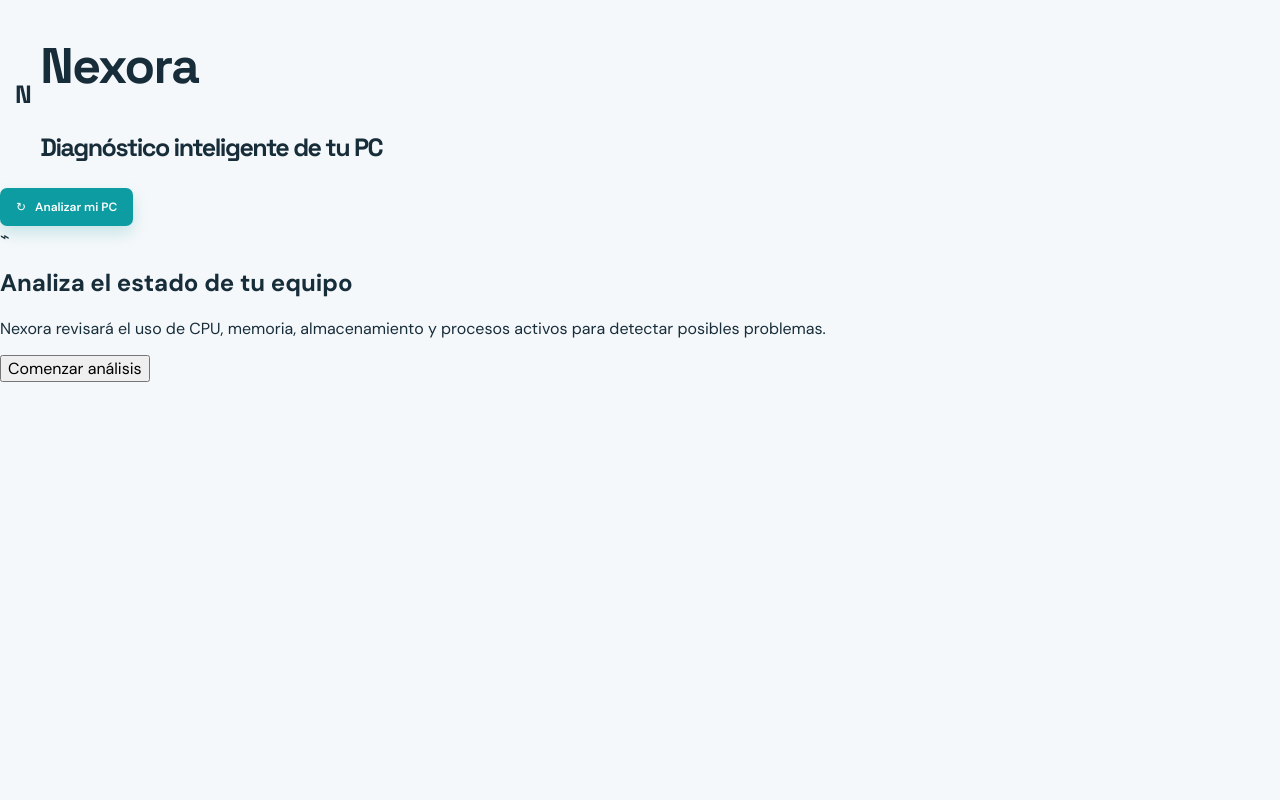
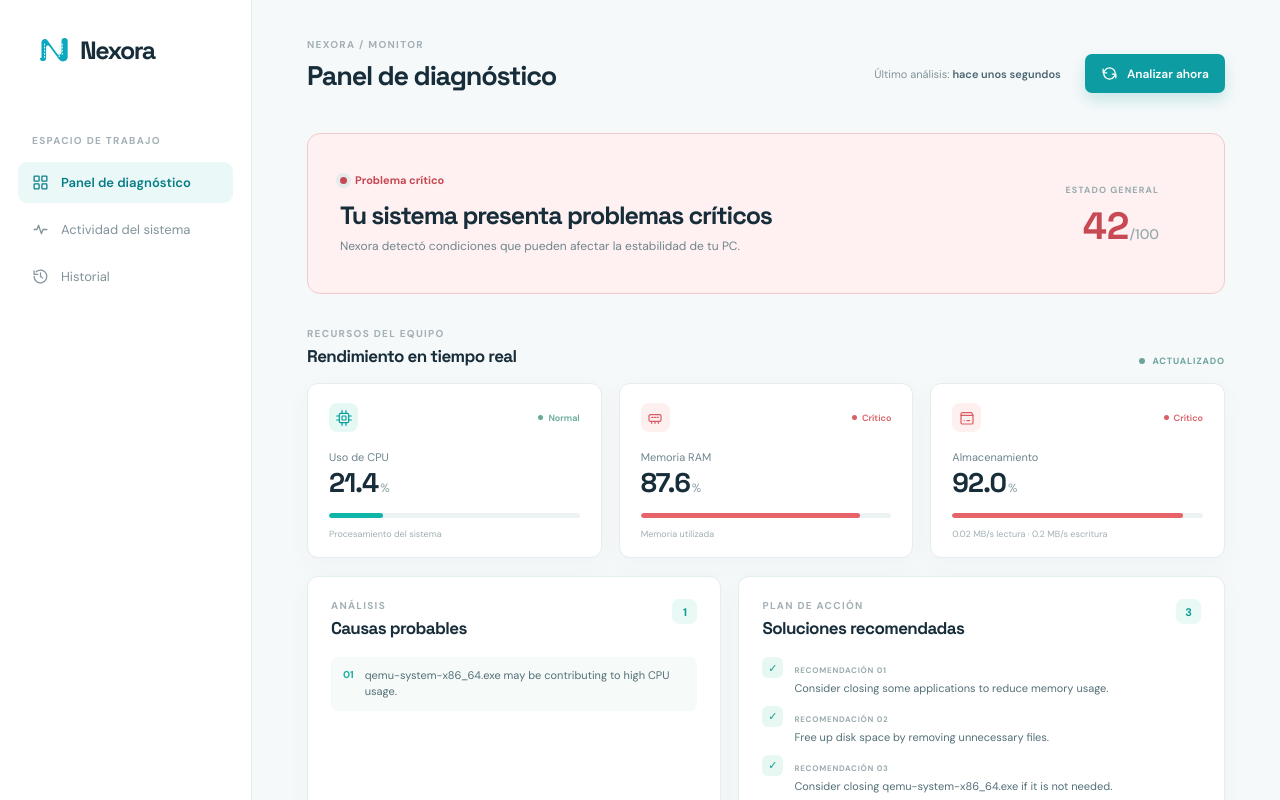
Before and after one commit to Kam24w/Nexora, a React (Vite) app in the folder frontend/: page / in a window 1280 px wide. Shown: the top 800 px of the page. Built offline with nearby package versions, Linux system fonts and the light colour scheme.

Commit message:
feat(frontend): build desktop diagnosis dashboard

```diff
--- a/frontend/src/App.tsx
+++ b/frontend/src/App.tsx
@@ -1,5 +1,12 @@
-import { useState } from 'react'
+import { useEffect, useMemo, useState } from 'react'
 import './App.css'
+
+interface Process {
+  pid: number
+  name: string
+  cpu: number
+  memory: number
+}
 
 interface Diagnosis {
   cpu: number
@@ -11,322 +18,174 @@ interface Diagnosis {
   issues: string[]
   recommendations: string[]
   causes: string[]
-  processes: {
-    pid: number
-    name: string
-    cpu: number
-    memory: number
-  }[]
+  processes: Process[]
 }
-
-const level = (value: number) =>
-  value >= 85 ? 'crit' : value >= 65 ? 'warn' : 'ok'
 
 const STATUS = {
   NORMAL: {
     key: 'ok',
     label: 'Sistema estable',
     title: 'Tu sistema funciona correctamente',
+    description: 'No se detectaron anomalías importantes en los recursos de tu PC.',
   },
   WARNING: {
     key: 'warn',
     label: 'Atención',
     title: 'Tu sistema necesita atención',
+    description: 'Hay algunos indicadores que conviene revisar para mantener el rendimiento.',
   },
   CRITICAL: {
     key: 'crit',
     label: 'Problema crítico',
     title: 'Tu sistema presenta problemas críticos',
+    description: 'Nexora detectó condiciones que pueden afectar la estabilidad de tu PC.',
   },
 } as const
 
-function Meter({
-  name,
-  value,
-  detail,
-}: {
-  name: string
-  value: number
-  detail?: string
-}) {
+const getLevel = (value: number) =>
+  value >= 85 ? 'crit' : value >= 65 ? 'warn' : 'ok'
+
+function LogoMark() {
   return (
-    <div className="meter" data-level={level(value)}>
-      <div className="meter-top">
-        <span>{name}</span>
-        <strong>{value.toFixed(1)}%</strong>
+    <svg className="logo-mark" viewBox="0 0 48 48" aria-hidden="true">
+      <defs>
+        <linearGradient id="logo-gradient" x1="5" x2="43" y1="8" y2="39">
+          <stop stopColor="#0ca8bf" />
+          <stop offset=".52" stopColor="#16d3c4" />
+          <stop offset="1" stopColor="#08749c" />
+        </linearGradient>
+      </defs>
+      <path
+        fill="url(#logo-gradient)"
+        d="M11 35V14.6c0-4.1 5.3-5.8 7.7-2.5l12.6 17.4c1.7 2.4 5.7 1.2 5.7-1.8V13a4 4 0 1 1 8 0v20.4c0 5.9-7.6 8.3-11.1 3.6L21.3 19.7c-1.3-1.8-4.3-.9-4.3 1.3V35a4 4 0 1 1-8 0Z"
+      />
+      <path
+        fill="none"
+        stroke="#d7fbf5"
+        strokeLinecap="round"
+        strokeWidth="1.5"
+        d="M15 17v17m3-12v11m16-13v13m4-16v14"
+        strokeDasharray="1 3"
+      />
+    </svg>
+  )
+}
+
+function Icon({ name }: { name: 'dashboard' | 'activity' | 'history' | 'settings' | 'help' | 'refresh' | 'cpu' | 'memory' | 'disk' | 'arrow' }) {
+  const paths = {
+    dashboard: <><rect x="3" y="3" width="7" height="7" rx="1" /><rect x="14" y="3" width="7" height="7" rx="1" /><rect x="3" y="14" width="7" height="7" rx="1" /><rect x="14" y="14" width="7" height="7" rx="1" /></>,
+    activity: <><path d="M3 12h4l2.2-6 4.1 12 2.2-6H21" /></>,
+    history: <><path d="M3 12a9 9 0 1 0 3-6.7" /><path d="M3 4v5h5M12 7v5l3 2" /></>,
+    settings: <><path d="M12 15.2a3.2 3.2 0 1 0 0-6.4 3.2 3.2 0 0 0 0 6.4Z" /><path d="m19.4 15 .1.1a1.8 1.8 0 0 1-2.5 2.5l-.1-.1a1.8 1.8 0 0 0-3 .9v.2a1.8 1.8 0 0 1-3.6 0v-.2a1.8 1.8 0 0 0-3-.9l-.1.1a1.8 1.8 0 0 1-2.5-2.5l.1-.1a1.8 1.8 0 0 0-.9-3h-.2a1.8 1.8 0 0 1 0-3.6h.2a1.8 1.8 0 0 0 .9-3l-.1-.1a1.8 1.8 0 0 1 2.5-2.5l.1.1a1.8 1.8 0 0 0 3-.9v-.2a1.8 1.8 0 0 1 3.6 0v.2a1.8 1.8 0 0 0 3 .9l.1-.1a1.8 1.8 0 0 1 2.5 2.5l-.1.1a1.8 1.8 0 0 0 .9 3h.2a1.8 1.8 0 0 1 0 3.6h-.2a1.8 1.8 0 0 0-.9 3Z" /></>,
+    help: <><circle cx="12" cy="12" r="9" /><path d="M9.7 9a2.4 2.4 0 1 1 3.9 1.9c-1 .8-1.6 1.2-1.6 2.6M12 17h.01" /></>,
+    refresh: <><path d="M20 11a8 8 0 0 0-14.7-3L3 11m0 0V6m0 5h5M4 13a8 8 0 0 0 14.7 3L21 13m0 0v5m0-5h-5" /></>,
+    cpu: <><rect x="5" y="5" width="14" height="14" rx="2" /><rect x="9" y="9" width="6" height="6" rx="1" /><path d="M9 1v4m6-4v4m0 14v4m-6-4v4M1 9h4m-4 6h4m14-6h4m-4 6h4" /></>,
+    memory: <><rect x="3" y="7" width="18" height="10" rx="2" /><path d="M7 11h2m2 0h2m2 0h2M7 17v3m5-3v3m5-3v3" /></>,
+    disk: <><path d="M5 4h14l2 4v11a2 2 0 0 1-2 2H5a2 2 0 0 1-2-2V6a2 2 0 0 1 2-2Z" /><path d="M3 8h18M8 16h.01M12 16h4" /></>,
+    arrow: <><path d="M5 12h14M13 6l6 6-6 6" /></>,
+  }
+
+  return <svg className="icon" viewBox="0 0 24 24" fill="none" stroke="currentColor" strokeWidth="1.8" strokeLinecap="round" strokeLinejoin="round">{paths[name]}</svg>
+}
+
+function MetricCard({ label, value, icon, detail }: { label: string; value: number; icon: 'cpu' | 'memory' | 'disk'; detail: string }) {
+  const status = getLevel(value)
+  return (
+    <article className="metric-card" data-level={status}>
+      <div className="metric-card-top">
+        <span className="metric-icon"><Icon name={icon} /></span>
+        <span className="metric-status"><span />{status === 'ok' ? 'Normal' : status === 'warn' ? 'Atención' : 'Crítico'}</span>
       </div>
-
-      <div
-        className="meter-track"
-        role="progressbar"
-        aria-label={name}
-        aria-valuenow={value}
-        aria-valuemin={0}
-        aria-valuemax={100}
-      >
-        <div
-          className="meter-fill"
-          style={{ width: `${Math.min(value, 100)}%` }}
-        />
-      </div>
-
-      {detail && <p className="meter-detail">{detail}</p>}
-    </div>
+      <p>{label}</p>
+      <div className="metric-value"><strong>{value.toFixed(1)}</strong><span>%</span></div>
+      <div className="metric-progress"><span style={{ width: `${Math.min(value, 100)}%` }} /></div>
+      <small>{detail}</small>
+    </article>
   )
 }
 
 function App() {
   const [diagnosis, setDiagnosis] = useState<Diagnosis | null>(null)
   const [isAnalyzing, setIsAnalyzing] = useState(false)
+  const [error, setError] = useState('')
+
+  useEffect(() => {
+    fetch('/diagnosis.json')
+      .then((response) => response.ok ? response.json() : null)
+      .then((data: Diagnosis | null) => data && setDiagnosis(data))
+      .catch(() => undefined)
+  }, [])
 
   const analyzePC = () => {
     if (isAnalyzing) return
-
     setIsAnalyzing(true)
-
-    fetch('http://127.0.0.1:5000/diagnose', {
-      method: 'POST',
-    })
+    setError('')
+    fetch('http://127.0.0.1:5000/diagnose', { method: 'POST' })
       .then((response) => {
-        if (!response.ok) {
-          throw new Error('No se pudo realizar el diagnóstico')
-        }
-
+        if (!response.ok) throw new Error('No se pudo realizar el diagnóstico')
         return response.json()
       })
-      .then((data: Diagnosis) => {
-        console.log('Diagnosis received:', data)
-        setDiagnosis(data)
-      })
-      .catch((error) => {
-        console.error('Diagnosis error:', error)
-      })
-      .finally(() => {
-        setIsAnalyzing(false)
-      })
+      .then((data: Diagnosis) => setDiagnosis(data))
+      .catch(() => setError('No pudimos conectar con el servicio de diagnóstico. Comprueba que el servidor esté activo.'))
+      .finally(() => setIsAnalyzing(false))
   }
 
-  const status =
-    STATUS[diagnosis?.status as keyof typeof STATUS] ?? STATUS.NORMAL
-
-  const topProcesses = [...(diagnosis?.processes ?? [])]
-    .sort((a, b) => b.cpu - a.cpu)
-    .slice(0, 5)
+  const status = STATUS[diagnosis?.status as keyof typeof STATUS] ?? STATUS.NORMAL
+  const topProcesses = useMemo(() => [...(diagnosis?.processes ?? [])].sort((a, b) => b.cpu - a.cpu).slice(0, 5), [diagnosis])
 
   return (
-    <main className="app">
-      <header className="header">
+    <main className="desktop-shell">
+      <aside className="sidebar">
         <div className="brand">
-          <span className="brand-mark" aria-hidden="true">
-            N
-          </span>
+          <LogoMark />
+          <span>Nexora</span>
+        </div>
+        <p className="workspace-label">ESPACIO DE TRABAJO</p>
+        <nav className="main-nav" aria-label="Navegación principal">
+          <button className="nav-item active"><Icon name="dashboard" />Panel de diagnóstico</button>
+          <button className="nav-item"><Icon name="activity" />Actividad del sistema</button>
+          <button className="nav-item"><Icon name="history" />Historial</button>
+        </nav>
+        <div className="sidebar-footer">
+          <button className="nav-item"><Icon name="settings" />Configuración</button>
+          <button className="nav-item"><Icon name="help" />Centro de ayuda</button>
+          <div className="user-card"><div className="avatar">CL</div><div><strong>Camilo López</strong><span>Administrador</span></div><span className="user-more">•••</span></div>
+        </div>
+      </aside>
 
-          <div>
-            <h1>Nexora</h1>
-            <p>Diagnóstico inteligente de tu PC</p>
-          </div>
-        </div>
+      <section className="content">
+        <header className="topbar">
+          <div><p className="eyebrow">NEXORA / MONITOR</p><h1>Panel de diagnóstico</h1></div>
+          <div className="topbar-actions"><span className="last-scan">Último análisis: <strong>hace unos segundos</strong></span><button className="analyze-button" onClick={analyzePC} disabled={isAnalyzing}><Icon name="refresh" />{isAnalyzing ? 'Analizando...' : 'Analizar ahora'}</button></div>
+        </header>
 
-        <button
-          className="analyze-button"
-          onClick={analyzePC}
-          disabled={isAnalyzing}
-        >
-          {isAnalyzing ? (
-            <>
-              <span className="spinner" />
-              Analizando...
-            </>
-          ) : (
-            <>
-              <span className="button-icon">↻</span>
-              Analizar mi PC
-            </>
-          )}
-        </button>
-      </header>
+        {error && <div className="error-banner">{error}</div>}
 
-      {!diagnosis ? (
-        <section className="empty">
-          <div className="empty-icon">⌁</div>
-
-          <h2>Analiza el estado de tu equipo</h2>
-
-          <p>
-            Nexora revisará el uso de CPU, memoria, almacenamiento y procesos
-            activos para detectar posibles problemas.
-          </p>
-
-          <button className="empty-button" onClick={analyzePC}>
-            Comenzar análisis
-          </button>
-        </section>
-      ) : (
-        <>
-          <section className="hero" data-level={status.key}>
-            <div className="hero-top">
-              <div>
-                <span className="section-label">ESTADO DEL SISTEMA</span>
-
-                <div className="status-row">
-                  <span className="status-dot" />
-                  <span className="pill">{status.label}</span>
-                </div>
-              </div>
-
-              <span className="hero-symbol">N</span>
+        {!diagnosis ? (
+          <section className="welcome-card">
+            <div className="welcome-art"><LogoMark /></div>
+            <div><p className="eyebrow">DIAGNÓSTICO INTELIGENTE</p><h2>Conoce el estado real de tu PC</h2><p>Analiza el rendimiento, encuentra posibles causas y recibe recomendaciones claras para mantener tu equipo funcionando al máximo.</p><button className="primary-button" onClick={analyzePC}>Iniciar diagnóstico <Icon name="arrow" /></button></div>
+          </section>
+        ) : (
+          <>
+            <section className="status-banner" data-level={status.key}>
+              <div className="status-copy"><div className="status-heading"><span className="status-pulse" /><span>{status.label}</span></div><h2>{status.title}</h2><p>{status.description}</p></div>
+              <div className="status-score"><span>ESTADO GENERAL</span><strong>{diagnosis.status === 'CRITICAL' ? '42' : diagnosis.status === 'WARNING' ? '68' : '94'}<small>/100</small></strong></div>
+            </section>
+            <div className="section-title"><div><p className="eyebrow">RECURSOS DEL EQUIPO</p><h2>Rendimiento en tiempo real</h2></div><span className="live-tag"><i /> ACTUALIZADO</span></div>
+            <section className="metrics-grid">
+              <MetricCard label="Uso de CPU" value={diagnosis.cpu} icon="cpu" detail="Procesamiento del sistema" />
+              <MetricCard label="Memoria RAM" value={diagnosis.ram} icon="memory" detail="Memoria utilizada" />
+              <MetricCard label="Almacenamiento" value={diagnosis.disk_space} icon="disk" detail={`${diagnosis.disk_read} MB/s lectura · ${diagnosis.disk_write} MB/s escritura`} />
+            </section>
+            <div className="analysis-grid">
+              <section className="surface-card"><div className="card-heading"><div><p className="eyebrow">ANÁLISIS</p><h2>Causas probables</h2></div><span className="count-badge">{diagnosis.causes.length}</span></div>{diagnosis.causes.length ? <ul className="cause-list">{diagnosis.causes.map((cause, index) => <li key={cause}><span>{String(index + 1).padStart(2, '0')}</span><p>{cause}</p></li>)}</ul> : <p className="muted-copy">No se encontraron causas relevantes.</p>}</section>
+              <section className="surface-card recommendations-card"><div className="card-heading"><div><p className="eyebrow">PLAN DE ACCIÓN</p><h2>Soluciones recomendadas</h2></div><span className="count-badge">{diagnosis.recommendations.length}</span></div>{diagnosis.recommendations.length ? <ul className="recommendation-list">{diagnosis.recommendations.map((recommendation, index) => <li key={recommendation}><span className="check-mark">✓</span><div><small>RECOMENDACIÓN {String(index + 1).padStart(2, '0')}</small><p>{recommendation}</p></div></li>)}</ul> : <p className="muted-copy">No hay recomendaciones adicionales.</p>}</section>
             </div>
-
-            <h2>{status.title}</h2>
-
-            {diagnosis.issues.length > 0 ? (
-              <div className="issue-list">
-                {diagnosis.issues.map((issue, index) => (
-                  <p key={index}>{issue}</p>
-                ))}
-              </div>
-            ) : (
-              <p>
-                No se detectaron problemas importantes en los recursos
-                analizados.
-              </p>
-            )}
-          </section>
-
-          <section className="metrics" aria-label="Uso de recursos">
-            <Meter name="CPU" value={diagnosis.cpu} />
-
-            <Meter name="Memoria RAM" value={diagnosis.ram} />
-
-            <Meter
-              name="Almacenamiento"
-              value={diagnosis.disk_space}
-              detail={`Lectura ${diagnosis.disk_read} MB/s · Escritura ${diagnosis.disk_write} MB/s`}
-            />
-          </section>
-
-          <div className="columns">
-            <section className="panel">
-              <div className="panel-heading">
-                <div>
-                  <span className="section-label">ANÁLISIS</span>
-                  <h2>Posibles causas</h2>
-                </div>
-
-                <span className="panel-number">
-                  {diagnosis.causes.length.toString().padStart(2, '0')}
-                </span>
-              </div>
-
-              {diagnosis.causes.length > 0 ? (
-                <ul className="causes">
-                  {diagnosis.causes.map((cause, index) => (
-                    <li key={index}>
-                      <span className="cause-number">
-                        {(index + 1).toString().padStart(2, '0')}
-                      </span>
-
-                      <span>{cause}</span>
-                    </li>
-                  ))}
-                </ul>
-              ) : (
-                <div className="no-data">
-                  No se encontraron causas relevantes.
-                </div>
-              )}
-            </section>
-
-            <section className="panel">
-              <div className="panel-heading">
-                <div>
-                  <span className="section-label">SIGUIENTE PASO</span>
-                  <h2>Qué puedes hacer</h2>
-                </div>
-
-                <span className="panel-number">
-                  {diagnosis.recommendations.length
-                    .toString()
-                    .padStart(2, '0')}
-                </span>
-              </div>
-
-              {diagnosis.recommendations.length > 0 ? (
-                <ul className="recommendations">
-                  {diagnosis.recommendations.map((recommendation, index) => (
-                    <li key={index}>
-                      <span className="check">✓</span>
-
-                      <div>
-                        <span className="recommendation-number">
-                          RECOMENDACIÓN {String(index + 1).padStart(2, '0')}
-                        </span>
-
-                        <p>{recommendation}</p>
-                      </div>
-                    </li>
-                  ))}
-                </ul>
-              ) : (
-                <div className="no-data">
-                  No hay recomendaciones adicionales.
-                </div>
-              )}
-            </section>
-          </div>
-
-          {topProcesses.length > 0 && (
-            <section className="panel processes">
-              <div className="panel-heading">
-                <div>
-                  <span className="section-label">ACTIVIDAD</span>
-                  <h2>Procesos que más consumen</h2>
-                </div>
-
-                <span className="live-indicator">
-                  <span />
-                  EN VIVO
-                </span>
-              </div>
-
-              <div className="table-scroll">
-                <table>
-                  <thead>
-                    <tr>
-                      <th>Proceso</th>
-                      <th>PID</th>
-                      <th>CPU</th>
-                      <th>Memoria</th>
-                    </tr>
-                  </thead>
-
-                  <tbody>
-                    {topProcesses.map((process) => (
-                      <tr key={process.pid}>
-                        <td>
-                          <span className="process-name">
-                            {process.name}
-                          </span>
-                        </td>
-
-                        <td>{process.pid}</td>
-
-                        <td>
-                          <span className="cpu-value">
-                            {process.cpu.toFixed(1)}%
-                          </span>
-                        </td>
-
-                        <td>{process.memory.toFixed(1)}%</td>
-                      </tr>
-                    ))}
-                  </tbody>
-                </table>
-              </div>
-            </section>
-          )}
-        </>
-      )}
+            {topProcesses.length > 0 && <section className="surface-card process-card"><div className="card-heading"><div><p className="eyebrow">MONITOREO ACTIVO</p><h2>Procesos con mayor consumo</h2></div><span className="live-tag"><i /> EN VIVO</span></div><table><thead><tr><th>Proceso</th><th>PID</th><th>CPU</th><th>Memoria</th></tr></thead><tbody>{topProcesses.map((process) => <tr key={process.pid}><td><span className="process-dot" />{process.name}</td><td>{process.pid}</td><td><strong className="cpu-text">{process.cpu.toFixed(1)}%</strong></td><td>{process.memory.toFixed(1)}%</td></tr>)}</tbody></table></section>}
+          </>
+        )}
+      </section>
     </main>
   )
 }
```
